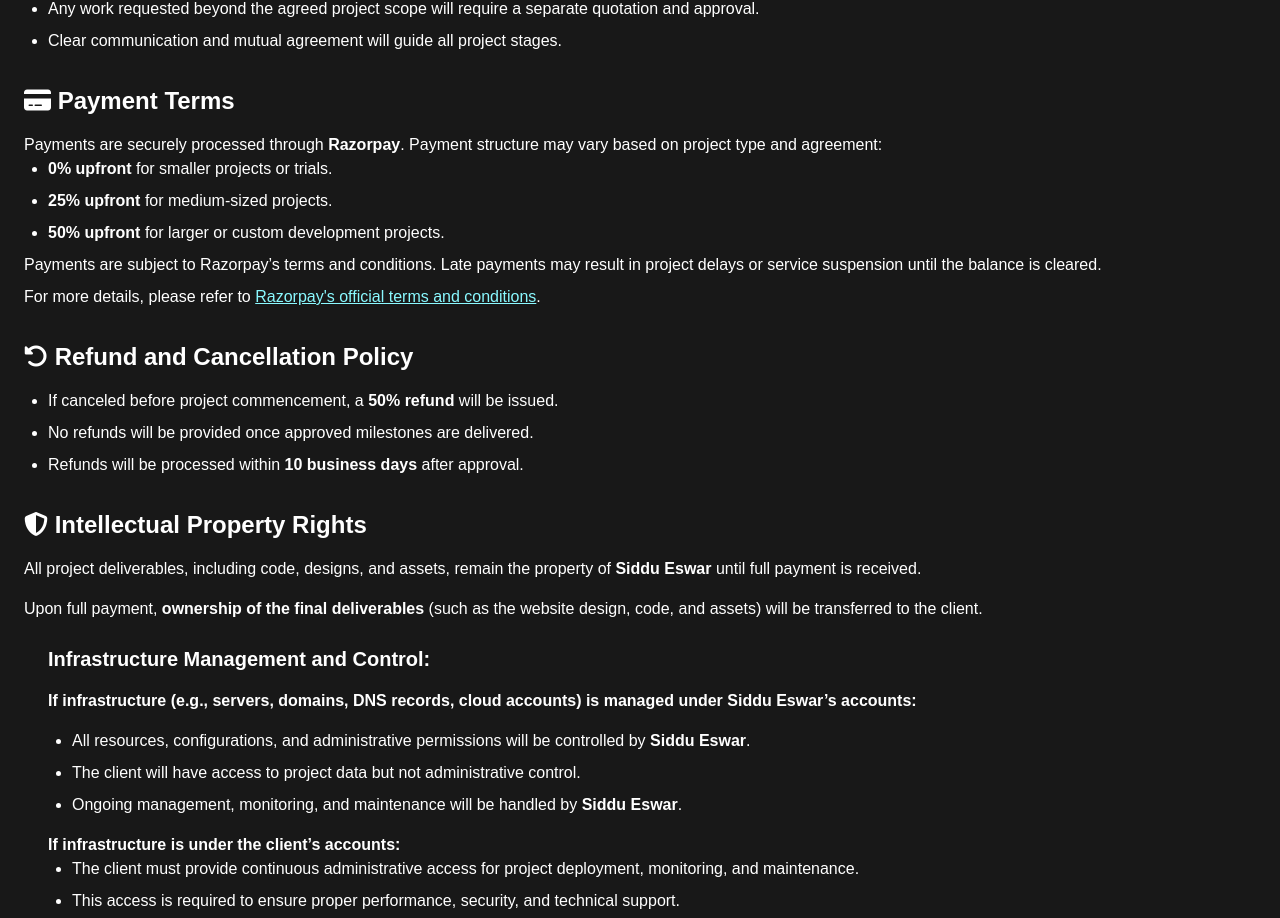
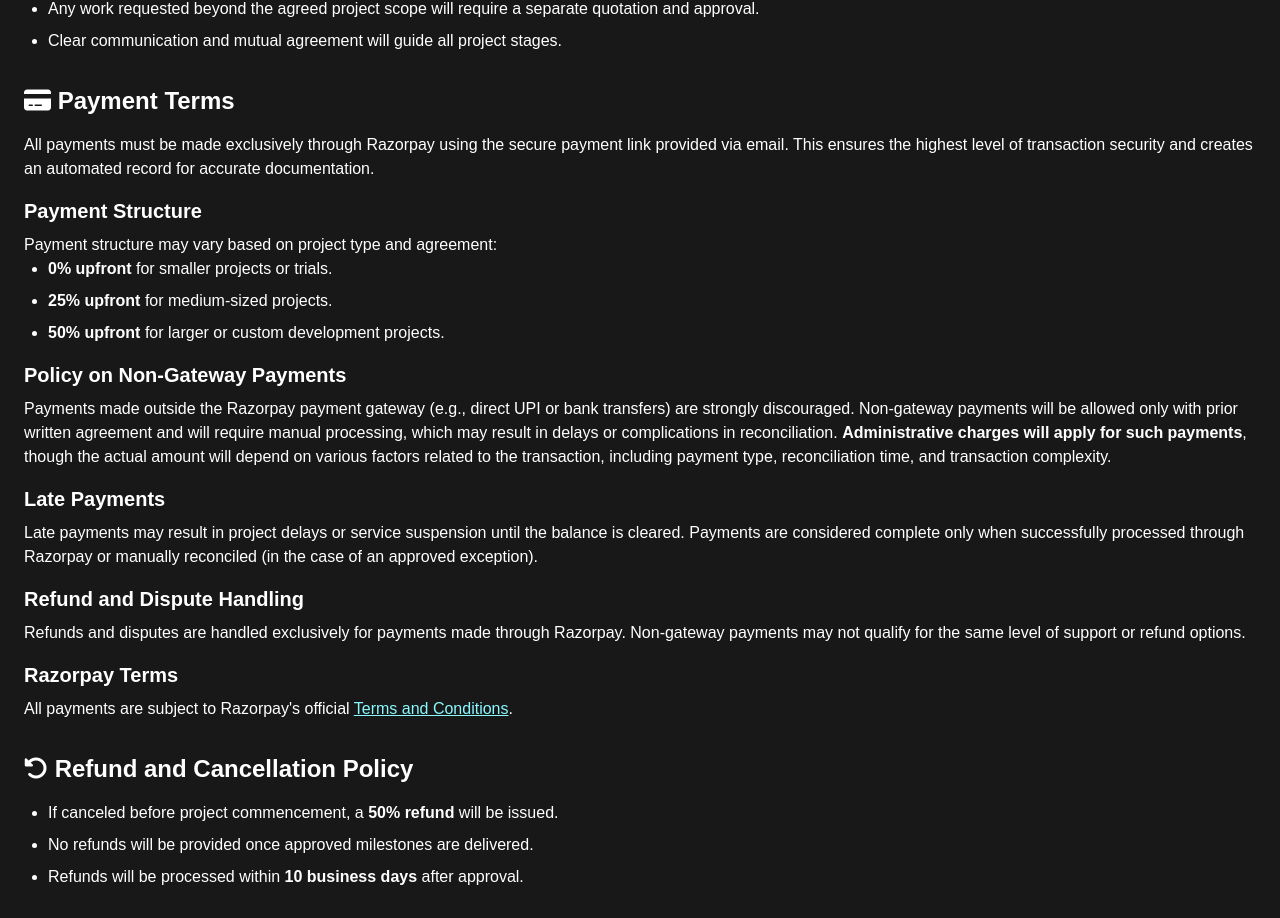
Before and after one commit to Eswarsiddu/portfolio, a React (Vite) app: page /terms-and-conditions in a window 1280 px wide. Shown: the part 411-1329 px from the top of the page. Built offline with nearby package versions, Linux system fonts and the light colour scheme; a web font is replaced by a local one.

Commit message:
Updated Terms and conditions

```diff
--- a/src/Pages/TermsAndConditions.jsx
+++ b/src/Pages/TermsAndConditions.jsx
@@ -63,9 +63,15 @@
           <i className="fa-solid fa-credit-card"></i> Payment Terms
         </h2>
         <p>
-          Payments are securely processed through <strong>Razorpay</strong>.
-          Payment structure may vary based on project type and agreement:
+          All payments must be made exclusively through Razorpay using the
+          secure payment link provided via email. This ensures the highest level
+          of transaction security and creates an automated record for accurate
+          documentation.
         </p>
+        {/* <div className=""></div> */}
+        {/* Payment Structure */}
+        <h3 className="text-xl font-semibold mt-4 mb-2">Payment Structure</h3>
+        <p>Payment structure may vary based on project type and agreement:</p>
         <ul className="list-disc pl-6 space-y-2">
           <li>
             <strong>0% upfront</strong> for smaller projects or trials.
@@ -78,23 +84,60 @@
             projects.
           </li>
         </ul>
+        {/* Policy on Non-Gateway Payments */}
+        <h3 className="text-xl font-semibold mt-4 mb-2">
+          Policy on Non-Gateway Payments
+        </h3>
         <p className="mt-2">
-          Payments are subject to Razorpay’s terms and conditions. Late payments
-          may result in project delays or service suspension until the balance
-          is cleared.
+          Payments made outside the Razorpay payment gateway (e.g., direct UPI
+          or bank transfers) are strongly discouraged. Non-gateway payments will
+          be allowed only with prior written agreement and will require manual
+          processing, which may result in delays or complications in
+          reconciliation.{" "}
+          <strong>Administrative charges will apply for such payments</strong>,
+          though the actual amount will depend on various factors related to the
+          transaction, including payment type, reconciliation time, and
+          transaction complexity.
         </p>
+        {/* Late Payments */}
+        <h3 className="text-xl font-semibold mt-4 mb-2">Late Payments</h3>
         <p className="mt-2">
-          For more details, please refer to{" "}
+          Late payments may result in project delays or service suspension until
+          the balance is cleared. Payments are considered complete only when
+          successfully processed through Razorpay or manually reconciled (in the
+          case of an approved exception).
+        </p>
+        {/* Refund and Dispute Handling */}
+        <h3 className="text-xl font-semibold mt-4 mb-2">
+          Refund and Dispute Handling
+        </h3>
+        <p className="mt-2">
+          Refunds and disputes are handled exclusively for payments made through
+          Razorpay. Non-gateway payments may not qualify for the same level of
+          support or refund options.
+        </p>
+        {/* Razorpay Terms */}
+        <h3 className="text-xl font-semibold mt-4 mb-2">Razorpay Terms</h3>
+        <p className="mt-2">
+          All payments are subject to Razorpay's official{" "}
           <a
             href="https://razorpay.com/terms/"
             target="_blank"
             rel="noreferrer"
             className="text-[#8af9ff] underline"
           >
-            Razorpay's official terms and conditions
+            Terms and Conditions
           </a>
           .
         </p>
+        {/* Invoice Notes
+        <h3 className="text-xl font-semibold mt-4 mb-2">Invoice Notes</h3>
+        <p className="mt-2">
+          For your security and documentation, payments must be made through the
+          Razorpay payment link provided. Non-gateway payments are allowed only
+          in exceptional cases, with prior agreement, and may incur
+          administrative charges that vary depending on the transaction.
+        </p> */}
       </section>
 
       {/* Refund and Cancellation */}
```
